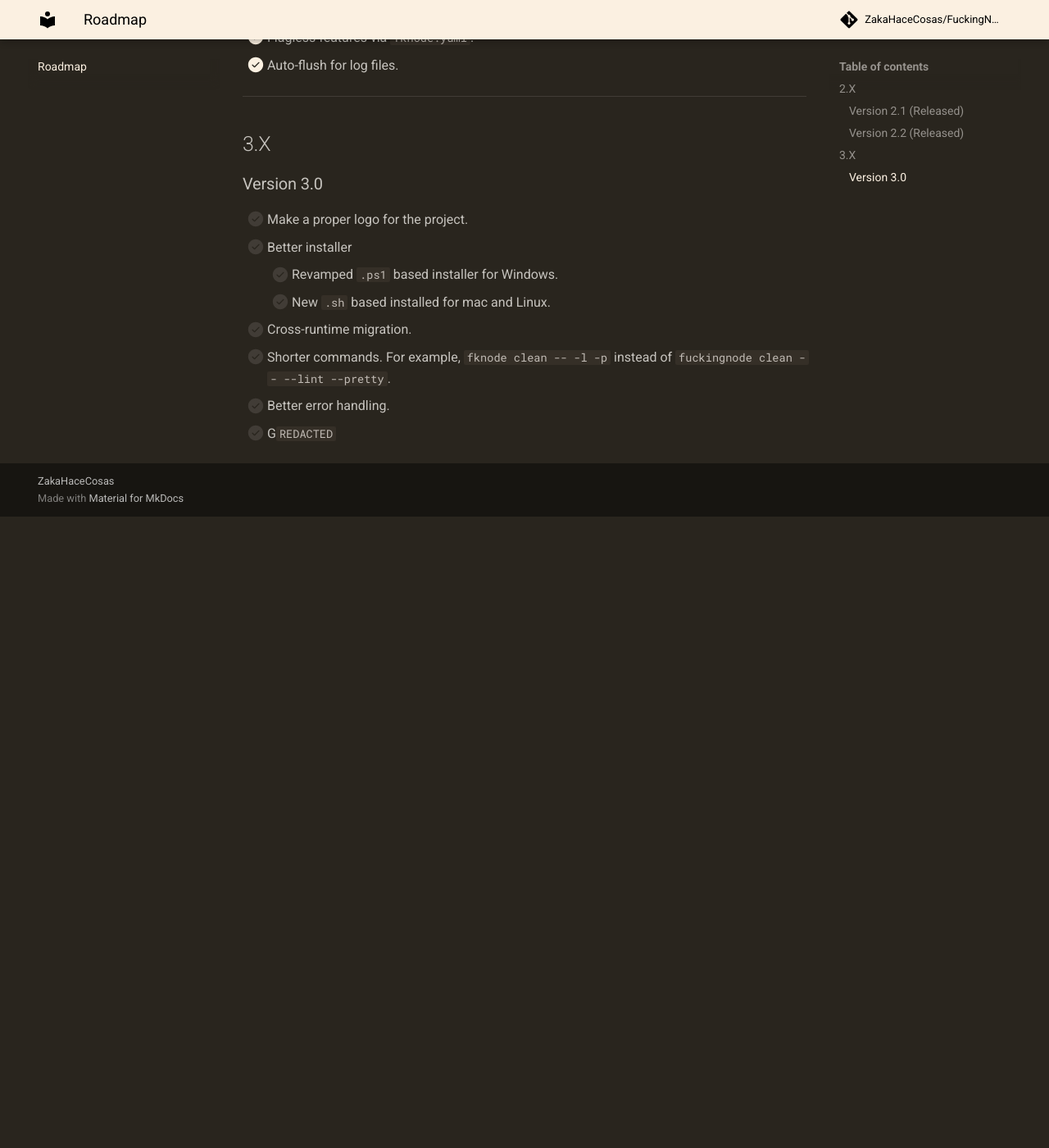
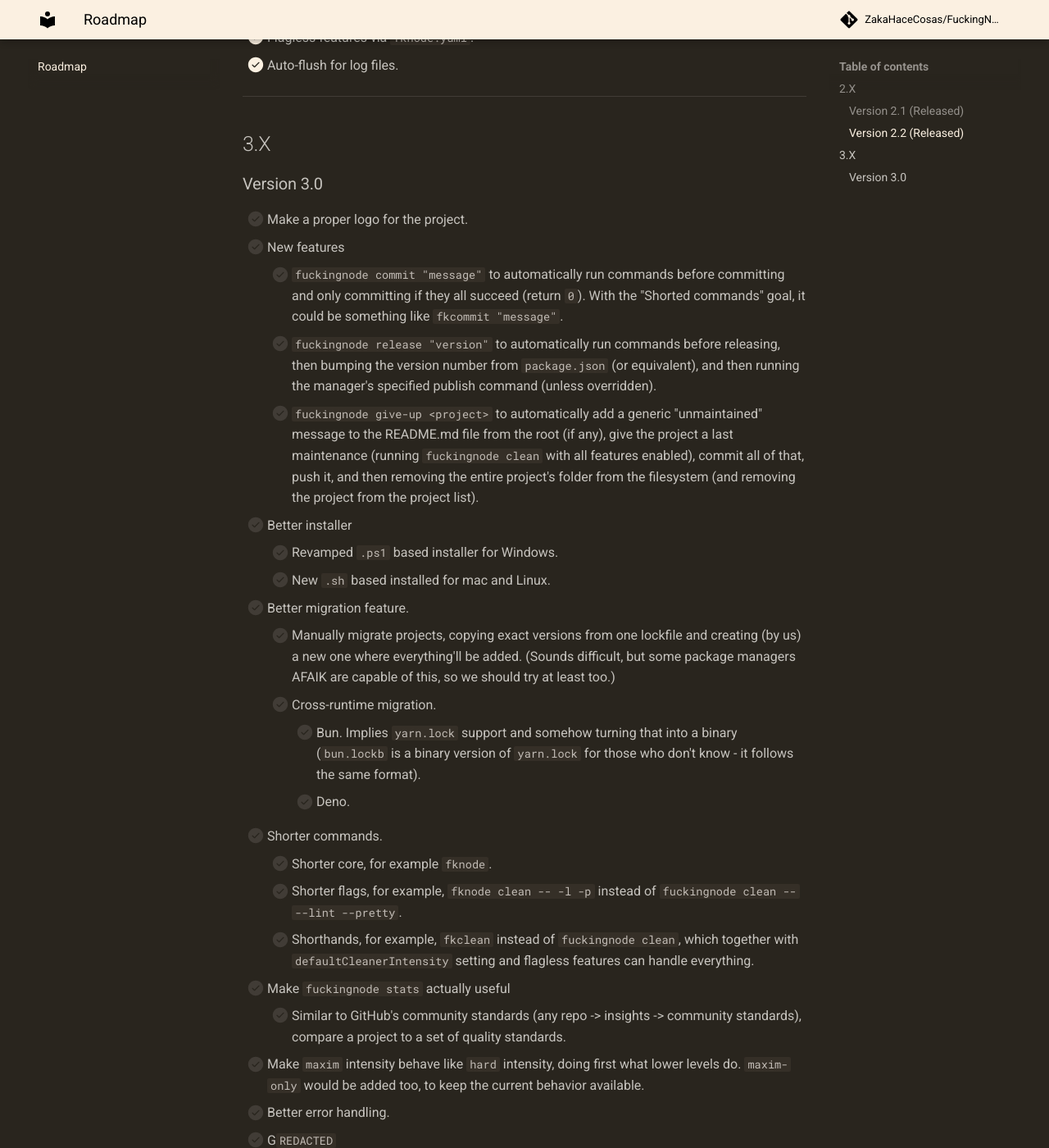
Before and after one commit to ZakaHaceCosas/FuckingNode, an MkDocs documentation site: the page built from docs/about/roadmap.md, in a window 1280 px wide and 1400 px high, scrolled down 840 px. Shown: the whole window at 82% size. Built offline with MkDocs 1.6.1 and Material for MkDocs 9.7.7, drawn with Linux system fonts in a browser that asks for light colours; comment, search, counter and statistics services are not loaded; before the commit the page ends 1470 px from its top, so only the background shows below that.

Commit message:
reveal my cool ideas

```diff
--- a/docs/about/roadmap.md
+++ b/docs/about/roadmap.md
@@ -30,10 +30,25 @@ We'll expand (and rarely, but not impossibly, shrink) this roadmap as we make pr
 ### Version 3.0
 
 - [ ] Make a proper logo for the project.
+- [ ] New features
+    - [ ] `fuckingnode commit "message"` to automatically run commands before committing and only committing if they all succeed (return `0`). With the "Shorted commands" goal, it could be something like `fkcommit "message"`.
+    - [ ] `fuckingnode release "version"` to automatically run commands before releasing, then bumping the version number from `package.json` (or equivalent), and then running the manager's specified publish command (unless overridden).
+    - [ ] `fuckingnode give-up <project>` to automatically add a generic "unmaintained" message to the README.md file from the root (if any), give the project a last maintenance (running `fuckingnode clean` with all features enabled), commit all of that, push it, and then removing the entire project's folder from the filesystem (and removing the project from the project list).
 - [ ] Better installer
     - [ ] Revamped `.ps1` based installer for Windows.
     - [ ] New `.sh` based installed for mac and Linux.
-- [ ] Cross-runtime migration.
-- [ ] Shorter commands. For example, `fknode clean -- -l -p` instead of `fuckingnode clean -- --lint --pretty`.
+- [ ] Better migration feature.
+    - [ ] Manually migrate projects, copying exact versions from one lockfile and creating (by us) a new one where everything'll be added. (Sounds difficult, but some package managers AFAIK are capable of this, so we should try at least too.)
+    - [ ] Cross-runtime migration.
+        - [ ] Bun. Implies `yarn.lock` support and somehow turning that into a binary (`bun.lockb` is a binary version of `yarn.lock` for those who don't know - it follows the same format).
+        - [ ] Deno.
+- [ ] Shorter commands.
+    - [ ] Shorter core, for example `fknode`.
+    - [ ] Shorter flags, for example, `fknode clean -- -l -p` instead of `fuckingnode clean -- --lint --pretty`.
+    - [ ] Shorthands, for example, `fkclean` instead of `fuckingnode clean`, which together with `defaultCleanerIntensity` setting and flagless features can handle everything.
+- [ ] Make `fuckingnode stats` actually useful
+    - [ ] Similar to GitHub's community standards (any repo -> insights -> community standards), compare a project to a set of quality standards.
+- [ ] Make `maxim` intensity behave like `hard` intensity, doing first what lower levels do. `maxim-only` would be added too, to keep the current behavior available.
 - [ ] Better error handling.
 - [ ] G`REDACTED`
+- [ ] C`REDACTED`
```
